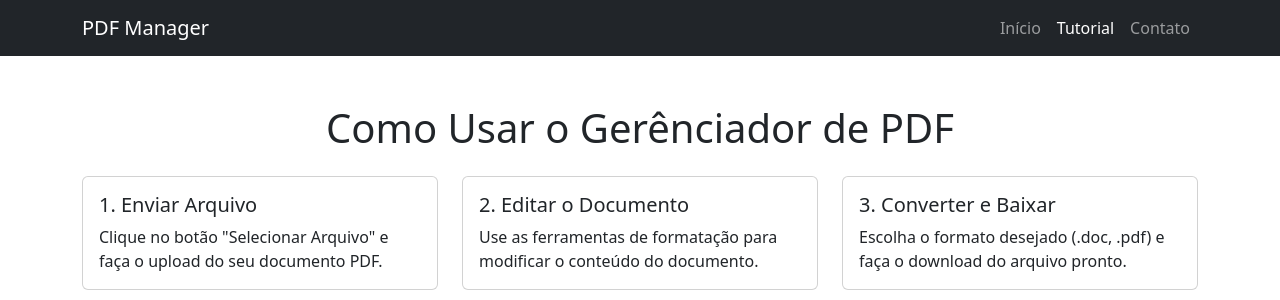
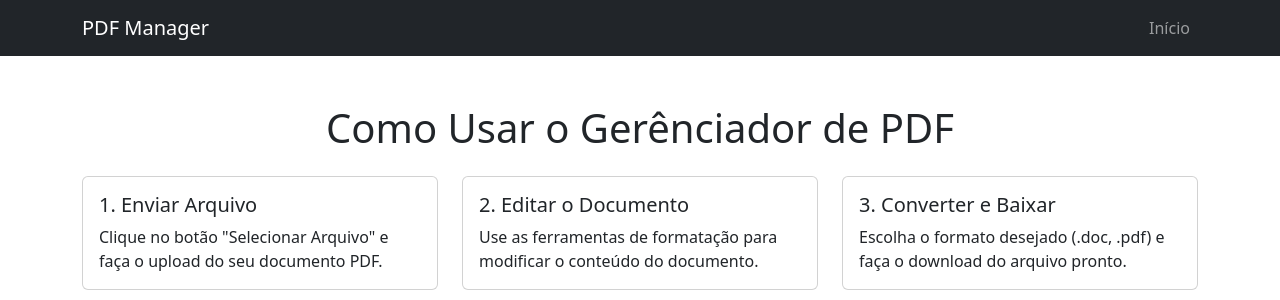
Before and after one commit to heitorcaetano1/PDFTODOCX, a Flask app: page /tutorial in a window 1280 px wide. Shown: the top 300 px of the page. Run offline with Flask 3, Linux system fonts and the light colour scheme; some libraries are stand-ins or nearby versions.

Commit message:
Update tutorial.html

```diff
--- a/templates/tutorial.html
+++ b/templates/tutorial.html
@@ -35,8 +35,6 @@
             <div class="collapse navbar-collapse" id="navbarNav">
                 <ul class="navbar-nav ms-auto">
                     <li class="nav-item"><a class="nav-link" href="/">Início</a></li>
-                    <li class="nav-item"><a class="nav-link active" href="#">Tutorial</a></li>
-                    <li class="nav-item"><a class="nav-link" href="/contato">Contato</a></li>
                 </ul>
             </div>
         </div>
```
